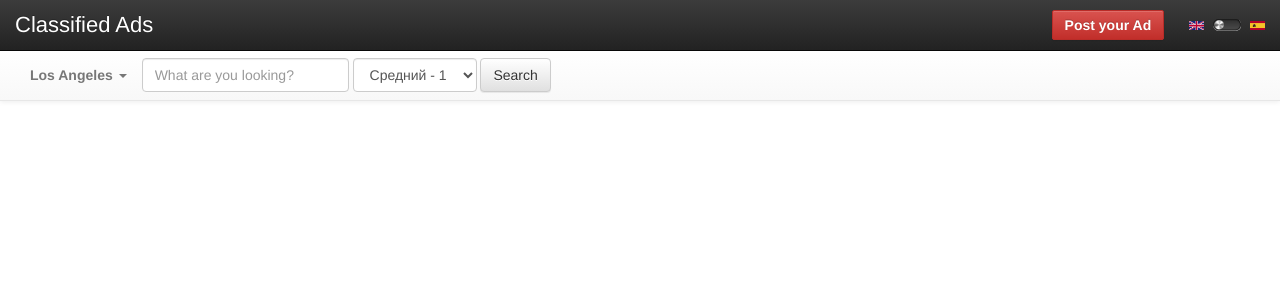
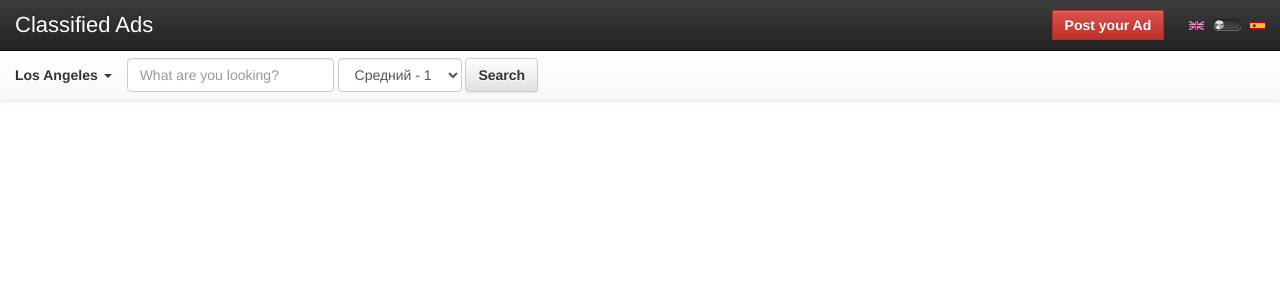
Before and after one commit to DmytroM89/anadea-tasks, a PHP site: page / in a window 1280 px wide. Shown: the top 300 px of the page. Run offline with PHP 8.4, Linux system fonts and the light colour scheme.

Commit message:
edit navbar two

```diff
--- a/task1/css/main.css
+++ b/task1/css/main.css
@@ -73,7 +73,17 @@ input:checked + .slider:before {
     transform: translateX(17px);
 }
 
-/* Dropdown */
+/* Navbar Dropdown */
 li.dropdown {
     font-weight: 600;
 }
+
+.nav > li > a {
+    padding: 0;
+    font-size: 14px;
+    color: #333;
+}
+
+.search-btn {
+    font-weight: 600;
+}
--- a/task1/index.html
+++ b/task1/index.html
@@ -29,7 +29,8 @@
     </nav>
     <nav class="navbar navbar-default navbar-static-top" role="navigation">
         <div class="container-fluid">
-            <ul class="nav navbar-nav">
+            <div class="navbar-header">
+                <ul class="navbar-brand nav">
                     <li class="dropdown"> <a href="#" class="dropdown-toggle" data-toggle="dropdown">Los Angeles <b class="caret"></b></a>
                         <ul class="dropdown-menu">
                             <li><a href="#">New York</a></li>
@@ -38,16 +39,16 @@
                         </ul>
                     </li>
                 </ul>
+            </div>
             <form class="navbar-form" role="form">
                     <div class="form-group">
-                        <input type="text" class="form-control" placeholder="What are you looking?"> </div>
-                    <div class="form-group">
+                        <input type="text" class="form-control" placeholder="What are you looking?">
                         <select class="form-control">
                             <option>Средний - 1</option>
                             <option>Средний - 2</option>
                         </select>
                     </div>
-                    <button type="submit" class="btn btn-default">Search</button>
+                    <button type="submit" class="search-btn btn btn-default">Search</button>
             </form>
         </div>
     </nav>
```
Lines whose indentation alone changed are shown as unchanged.
